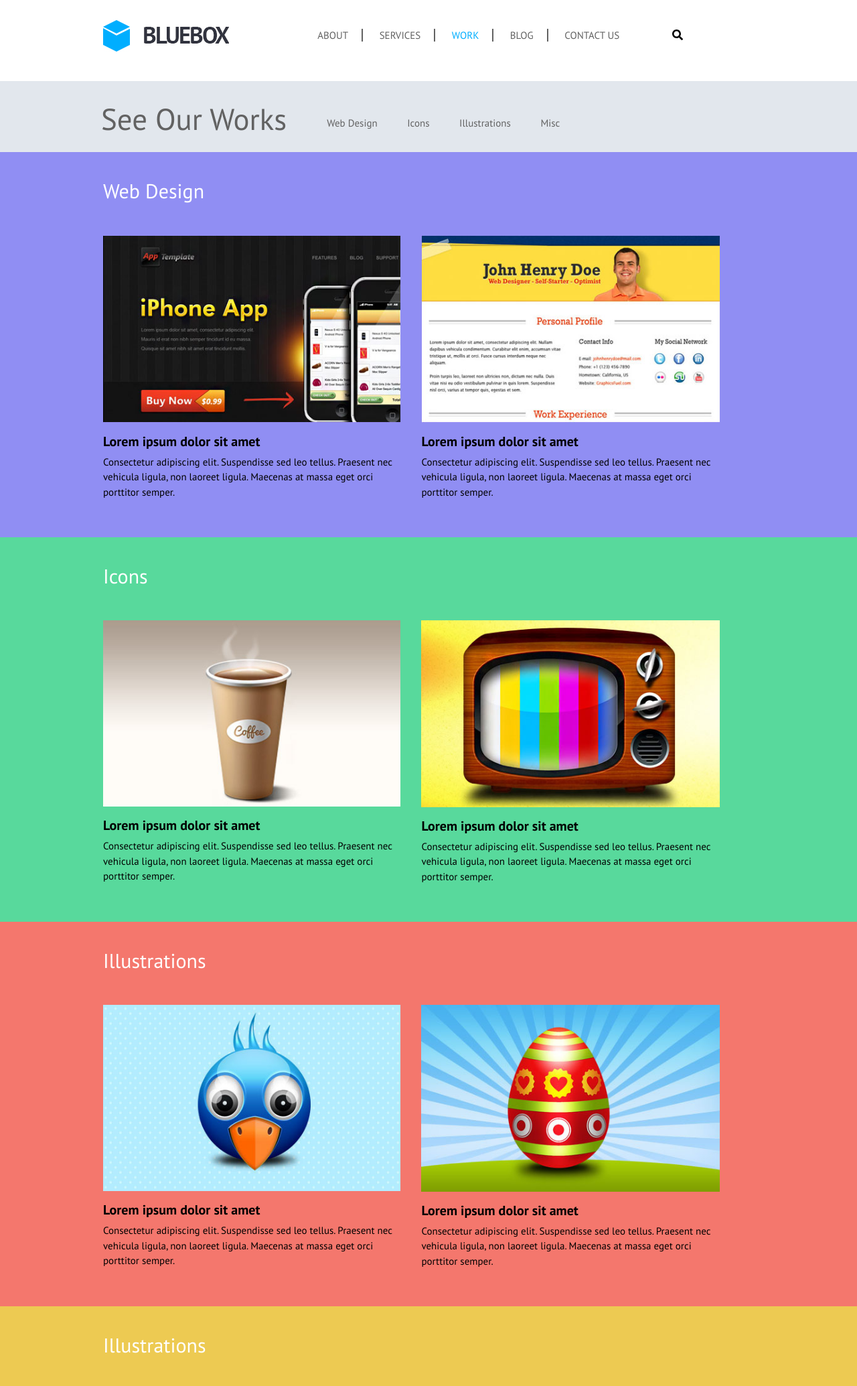
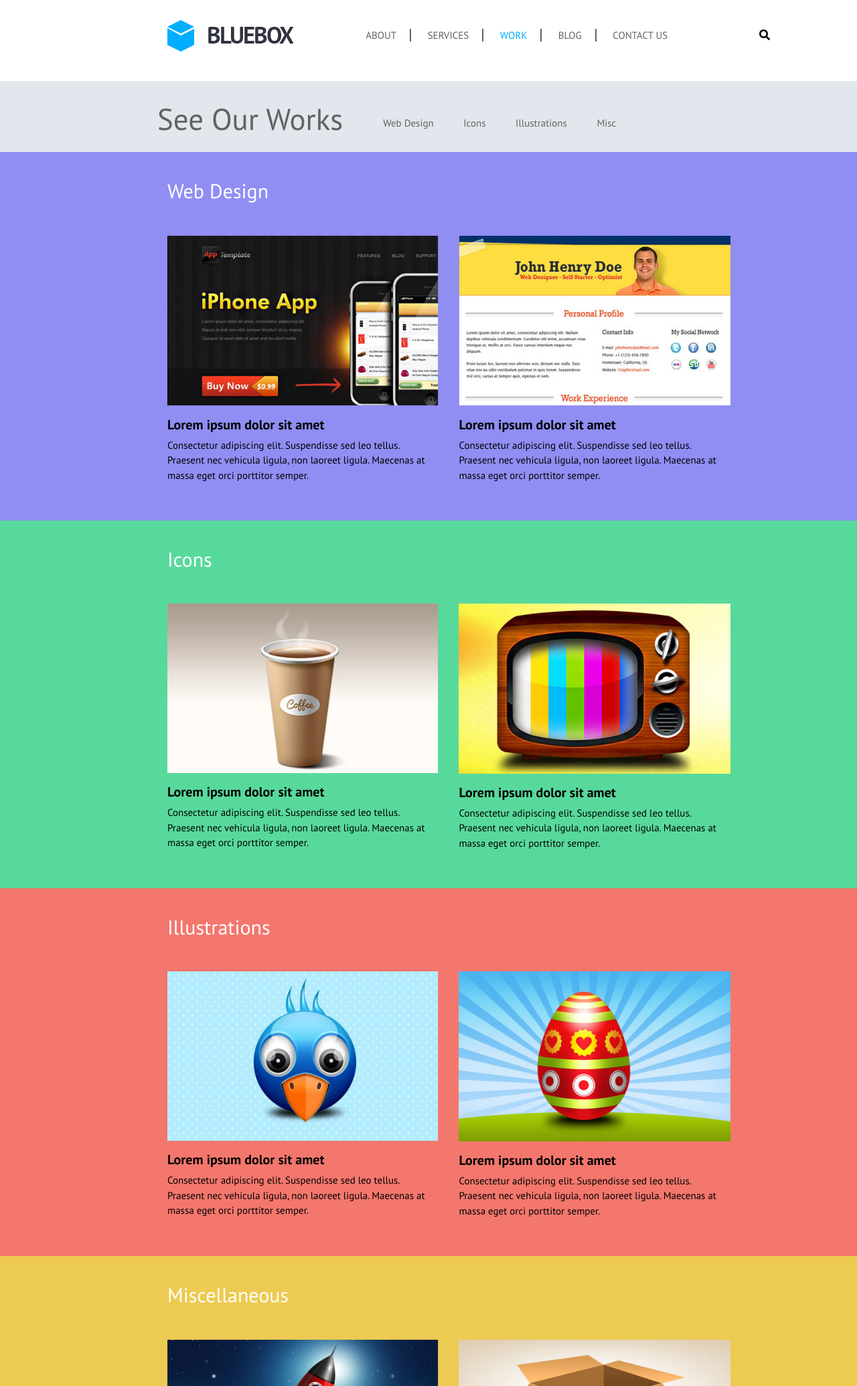
Before and after one commit to locoasicrazy/blue-box, a plain HTML site: page index.html in a window 1280 px wide. Shown: the top 2069 px of the page at 67% size. Drawn offline with nearby package versions, Linux system fonts and the light colour scheme.

Commit message:
actualizacion se ajustaron los padding
se ajustaron los padding

```diff
--- a/css/estilos.css
+++ b/css/estilos.css
@@ -4,7 +4,7 @@
 }
 #header{
 	margin-top: 30px;
-	padding-left: 154px;
+	padding-left: 250px;
 
 
 }
@@ -22,31 +22,31 @@
 }
 #buscador{
 	margin-top: 10px;
-	padding-left: 0px;
+	padding-left: 79px;
 
 }
 #subheader{
 	margin-top: 40px;
 	background-color: #e2e7ed;
 	padding-bottom: 15px;
-	padding-left: 166px;
+	padding-left: 250px;
 }
 
 
 #content1{
-	padding-left: 154px;
+	padding-left: 250px;
 }
 #content2{
-	padding-left: 154px;
+	padding-left: 250px;
 }
 #content3{
-	padding-left: 154px;
+	padding-left: 250px;
 }
 #content4{
-	padding-left: 154px;
+	padding-left: 250px;
 }
 #piedepagina{
-	padding-left: 154px;
+	padding-left: 250px;
 }
 /*------------------------------------------Parte Header---------------------------------------------------------*/
 
--- a/index.html
+++ b/index.html
@@ -2,7 +2,7 @@
 <html lang="en">
 <head>
 	<meta charset="UTF-8">
-	<title>IndexCris</title>
+	<title>Index</title>
 	<link rel="stylesheet" href="https://stackpath.bootstrapcdn.com/bootstrap/4.3.1/css/bootstrap.min.css">
 	<link href="https://fonts.googleapis.com/css?family=PT+Sans:400,700&display=swap" rel="stylesheet">
 	<link rel="stylesheet" href="css/estilos.css">
@@ -114,7 +114,7 @@
 	</div>
 	<div id="content4" class="container-fluid">
 		<div id="subtitulo3">
-			<h3>Illustrations</h3>
+			<h3>Miscellaneous</h3>
 		</div>
 		<div class="row">
 			<div id="parte1" class="col-sm-5">
```
